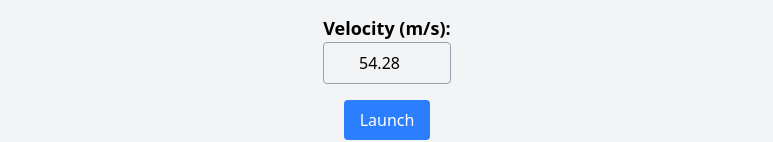
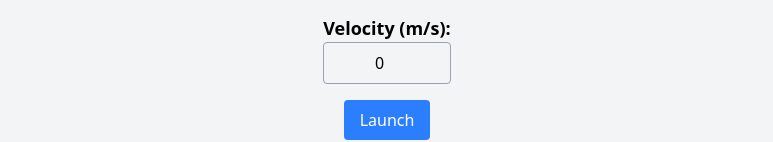
Before and after one commit to myselfrk/gamified_concepts, a React (Vite) app: page / in a window 1280 px wide. Shown: the part 168-310 px from the top of the page, without its empty margins (253-1026 px from the left). Built offline with nearby package versions, Linux system fonts and the light colour scheme.

Commit message:
added initial velocity : 0

```diff
--- a/src/Concepts/ProjectileMotion.tsx
+++ b/src/Concepts/ProjectileMotion.tsx
@@ -2,7 +2,7 @@ import { useState, useEffect } from "react";
 
 const ProjectileGame = () => {
   const [angle, setAngle] = useState(45);
-  const [velocity, setVelocity] = useState(54.28);
+  const [velocity, setVelocity] = useState(0);
   const [position, setPosition] = useState({ x: 0, y: 0 });
   const [launched, setLaunched] = useState(false);
   const [, setTime] = useState<number>(0);
```
